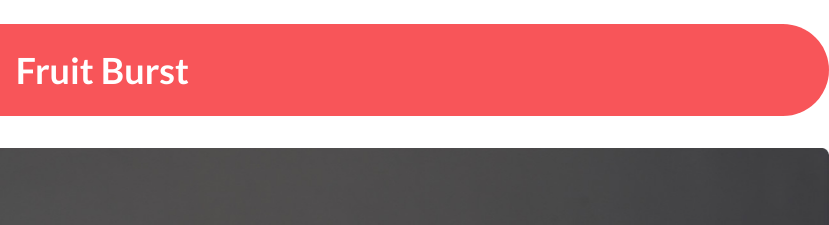
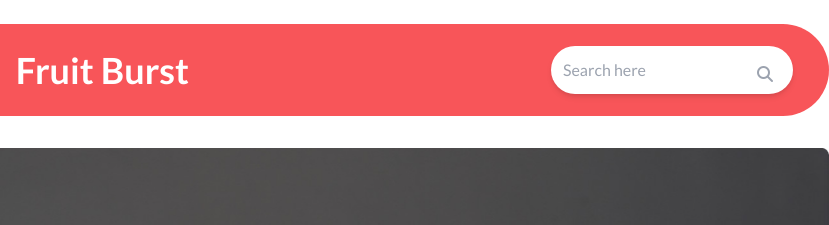
Before and after one commit to binitaepa/fruit-brust-assignment, a plain HTML site: page index.html in a window 1280 px wide. Shown: the top 225 px of the page, 451-1280 px from the left. Drawn offline with nearby package versions, Linux system fonts and the light colour scheme; grey boxes are pictures that could not be loaded.

Commit message:
all added

```diff
--- a/index.html
+++ b/index.html
@@ -90,7 +90,7 @@
 
         </div>
         <div class=" navbar-end  ">
-            <div class=" hidden lg:relative mr-7  bg-white rounded-full shadow-md w-70 lg:p-3">
+            <div class=" lg:relative mr-7  bg-white rounded-full shadow-md w-70 lg:p-3">
                 <input type="text" class="w-full pr-10 outline-none placeholder-gray-400" placeholder="Search here" />
                 <i class="absolute right-3 p-2 text-gray-400 fas fa-search"></i>
               </div>
```
